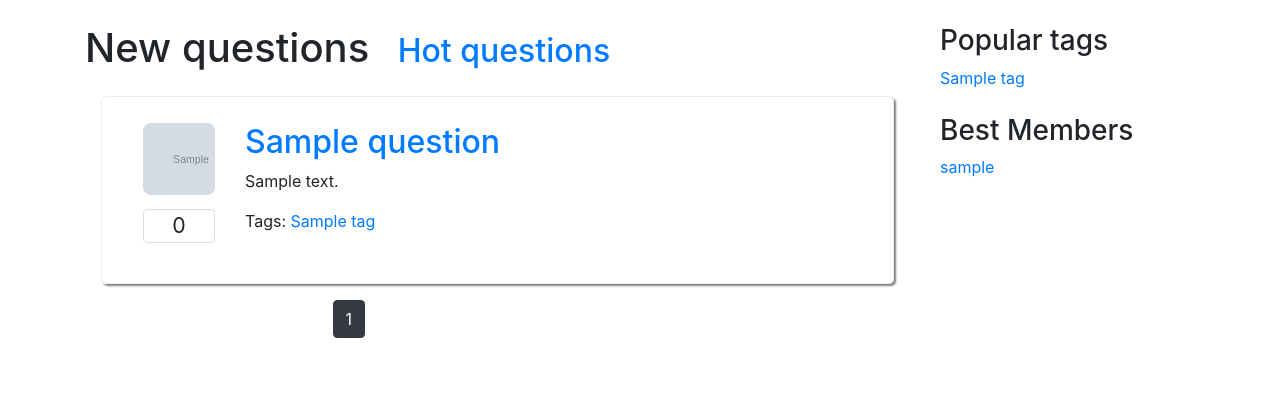
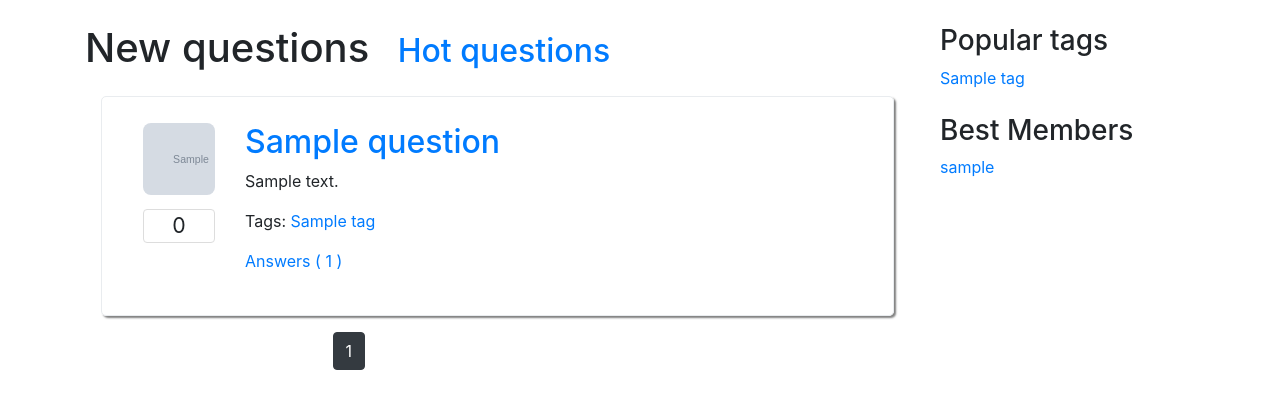
Before and after one commit to krulex98/askKrulex, a Django app: page / in a window 1280 px wide. Shown: the part 56-465 px from the top of the page. Run offline with Django 3.2, Linux system fonts and the light colour scheme; tables that the repository leaves empty hold one stand-in row (values such as "Sample post"); grey boxes marked "Sample" are stand-in pictures; some libraries are stand-ins or nearby versions.

Commit message:
answers count on question

```diff
--- a/question/models.py
+++ b/question/models.py
@@ -45,8 +45,11 @@ class Question(LikeAbleModel):
     def get_answers(self):
         return Answer.objects.filter(quest_id=self.id)
 
+    def get_answers_count(self):
+        return self.get_answers().count()
+
     def get_url(self):
-        return '/question/{quest_id}/'.format(quest_id=self.id)
+        return '/question/id{quest_id}'.format(quest_id=self.pk)
 
 
 class Answer(LikeAbleModel):
--- a/question/templates/question.html
+++ b/question/templates/question.html
@@ -17,7 +17,7 @@
                 <p>{{ question.text }}</p>
                 <p>Tags:
                     {% for tag in question.tags.all %}
-                        <a href="#">{{ tag.title }}</a>
+                        <a href="{{ tag.get_url }}">{{ tag.title }}</a>
                     {% empty %}
                         <span>no tags</span>
                     {% endfor %}
--- a/question/templates/question_list_template.html
+++ b/question/templates/question_list_template.html
@@ -16,6 +16,9 @@
                         <span>no tags</span>
                     {% endfor %}
                 </p>
+                <p>
+                    <a href="{{ question.get_url }}">Answers ( {{ question.get_answers_count }} )</a>
+                </p>
             </div>
         </article>
     </div>
```
